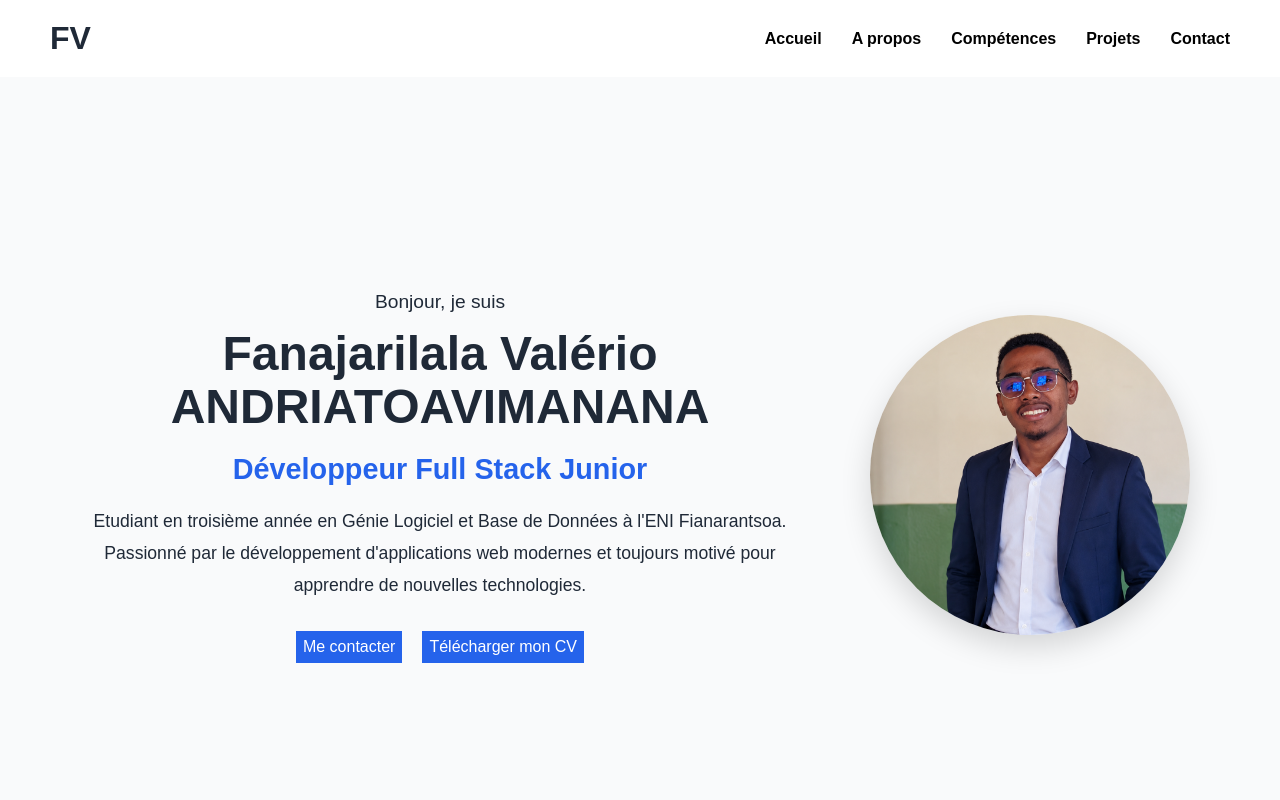
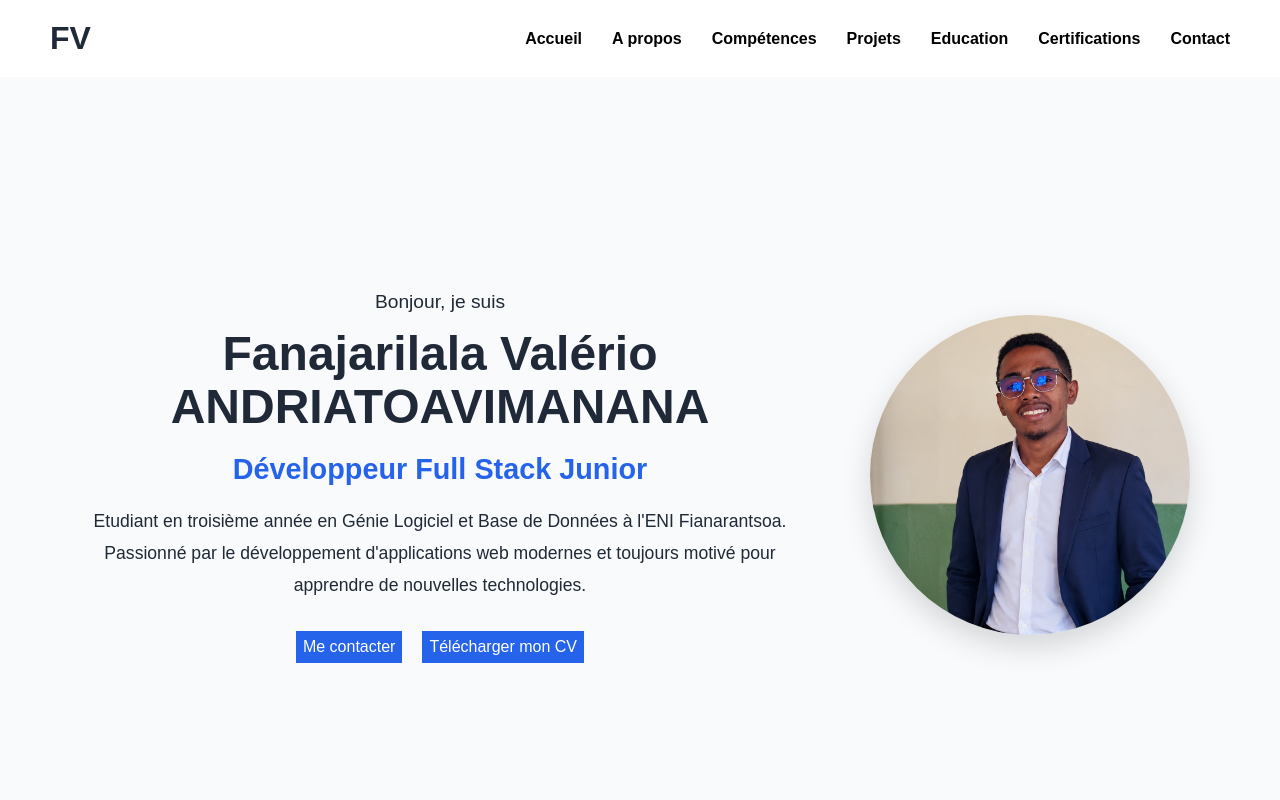
Before and after one commit to Fanajaval/mon-portfolio, a React app: page / in a window 1280 px wide. Shown: the top 800 px of the page. Built offline with nearby package versions, Linux system fonts and the light colour scheme; the HTML template or start-up script is replaced by a standard one.

Commit message:
modification navbar

```diff
--- a/src/components/Navbar.jsx
+++ b/src/components/Navbar.jsx
@@ -24,6 +24,14 @@ function Navbar(){
                     </li>
 
                     <li>
+                        <a href="#education">Education</a>
+                    </li>
+
+                    <li>
+                        <a href="#certifications">Certifications</a>
+                    </li>
+
+                    <li>
                         <a href="#contact">Contact</a>
                     </li>
                 </ul>
```
